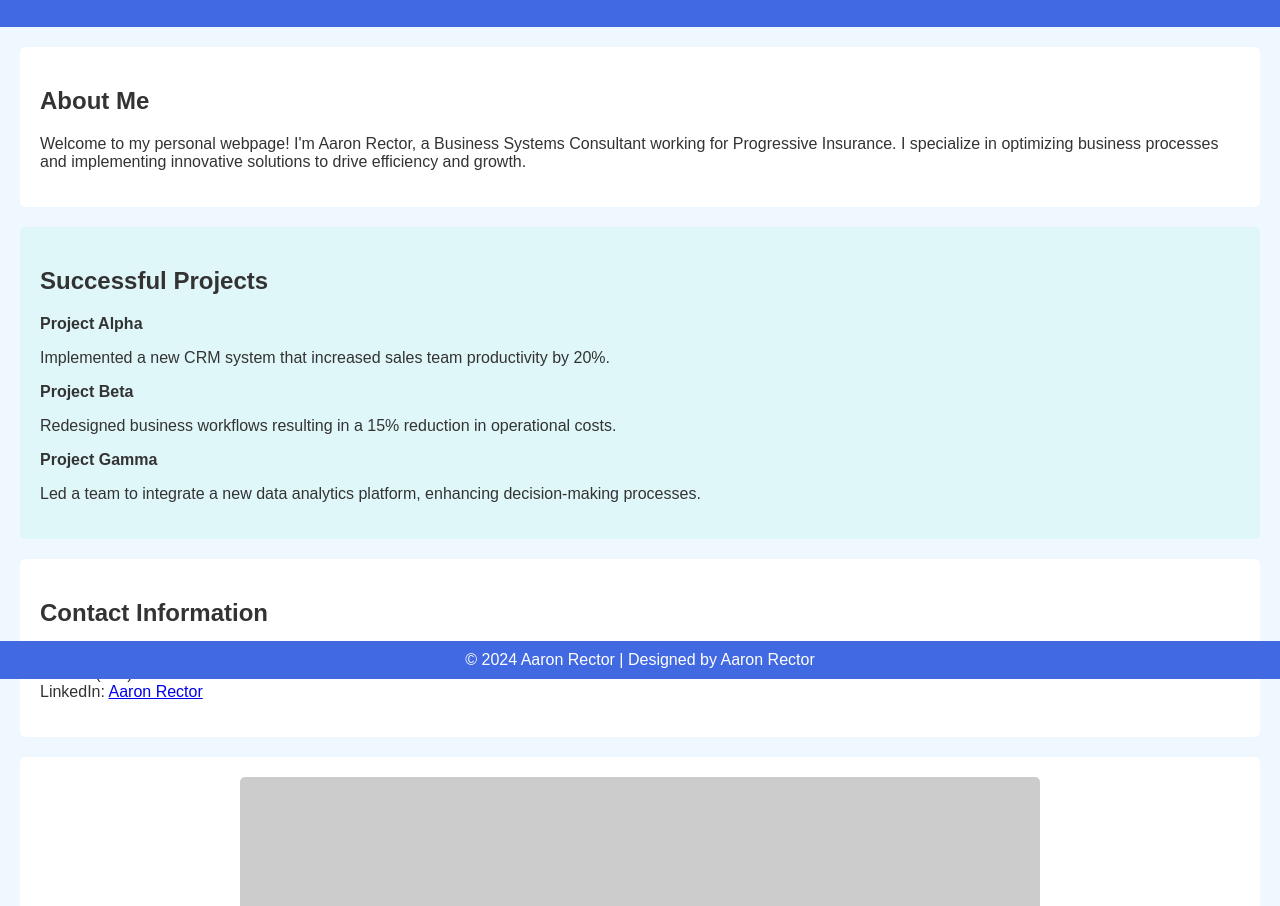
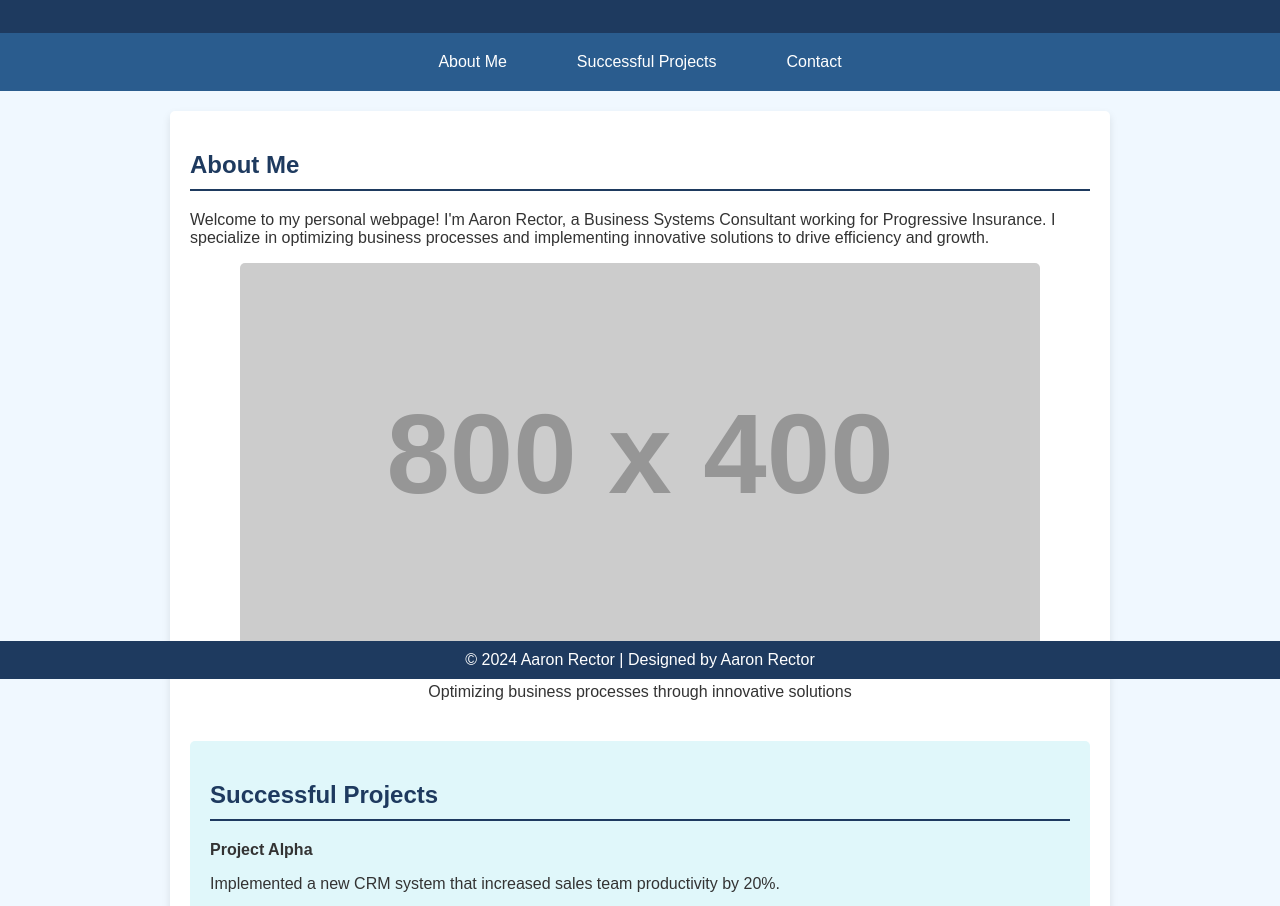
Before and after one commit to arector2010/.github.io, a plain HTML site: page index.html in a window 1280 px wide. Shown: the part 121-1027 px from the top of the page. Drawn offline with Linux system fonts and the light colour scheme; placeholder pictures from the web are drawn by us.

Commit message:
index.html

```diff
--- a/index.html
+++ b/index.html
@@ -15,35 +15,61 @@
         }
 
         header {
-            background-color: #4169e1; /* Royal blue */
+            background-color: #1e3a5f; /* Dark blue */
             color: #fff;
             text-align: center;
             padding: 20px 0;
         }
 
-        h1 {
-            margin-bottom: 10px;
+        nav {
+            display: flex;
+            justify-content: center;
+            background-color: #2a5c8e; /* Medium blue */
+            padding: 10px 0;
+        }
+
+        nav a {
+            color: #fff;
+            text-decoration: none;
+            margin: 0 15px;
+            padding: 10px 20px;
+            border-radius: 5px;
+            transition: background-color 0.3s;
+        }
+
+        nav a:hover {
+            background-color: #4169e1; /* Royal blue */
+        }
+
+        main {
+            display: flex;
+            justify-content: center;
+            padding: 20px;
+        }
+
+        .content {
+            max-width: 900px;
+            width: 100%;
+            background-color: #fff;
+            border-radius: 5px;
+            padding: 20px;
+            box-shadow: 0 4px 8px rgba(0, 0, 0, 0.1);
         }
 
         section {
-            padding: 20px;
-            margin: 20px;
-            background-color: #fff;
-            border-radius: 5px;
+            margin-bottom: 40px;
         }
 
-        footer {
-            text-align: center;
-            padding: 10px 0;
-            background-color: #4169e1; /* Royal blue */
-            color: #fff;
-            position: fixed;
-            bottom: 0;
-            width: 100%;
+        h2 {
+            color: #1e3a5f; /* Dark blue */
+            border-bottom: 2px solid #1e3a5f;
+            padding-bottom: 10px;
         }
 
         .projects {
             background-color: #e0f7fa; /* Light cyan */
+            padding: 20px;
+            border-radius: 5px;
         }
 
         .project-item {
@@ -63,6 +89,26 @@
         .graphic {
             text-align: center;
         }
+
+        .contact-info {
+            display: flex;
+            flex-direction: column;
+            align-items: center;
+        }
+
+        .contact-info p {
+            margin: 5px 0;
+        }
+
+        footer {
+            text-align: center;
+            padding: 10px 0;
+            background-color: #1e3a5f; /* Dark blue */
+            color: #fff;
+            position: fixed;
+            bottom: 0;
+            width: 100%;
+        }
     </style>
 </head>
 
@@ -72,12 +118,24 @@
         <p>Business Systems Consultant</p>
     </header>
 
-    <section>
+    <nav>
+        <a href="#about">About Me</a>
+        <a href="#projects">Successful Projects</a>
+        <a href="#contact">Contact</a>
+    </nav>
+
+    <main>
+        <div class="content">
+            <section id="about">
                 <h2>About Me</h2>
                 <p>Welcome to my personal webpage! I'm Aaron Rector, a Business Systems Consultant working for Progressive Insurance. I specialize in optimizing business processes and implementing innovative solutions to drive efficiency and growth.</p>
+                <div class="graphic">
+                    <img src="https://via.placeholder.com/800x400.png?text=Business+Systems+Consulting" alt="Business Systems Consulting Graphic">
+                    <p>Optimizing business processes through innovative solutions</p>
+                </div>
             </section>
 
-    <section class="projects">
+            <section id="projects" class="projects">
                 <h2>Successful Projects</h2>
                 <div class="project-item">
                     <p class="project-title">Project Alpha</p>
@@ -93,17 +151,16 @@
                 </div>
             </section>
 
-    <section>
+            <section id="contact">
                 <h2>Contact Information</h2>
-        <p>Email: your_email@example.com<br>
-            Phone: (440) 822-4698<br>
-            LinkedIn: <a href="https://www.linkedin.com/in/aaron-rector-3227b2126" target="_blank">Aaron Rector</a></p>
+                <div class="contact-info">
+                    <p>Email: your_email@example.com</p>
+                    <p>Phone: (123) 456-7890</p>
+                    <p>LinkedIn: <a href="https://www.linkedin.com/in/aaron-rector-3227b2126" target="_blank">Aaron Rector on LinkedIn</a></p>
+                </div>
             </section>
-
-    <section class="graphic">
-        <img src="https://via.placeholder.com/800x400.png?text=Business+Systems+Consulting" alt="Business Systems Consulting Graphic">
-        <p>Optimizing business processes through innovative solutions</p>
-    </section>
+        </div>
+    </main>
 
     <footer>
         &copy; 2024 Aaron Rector | Designed by Aaron Rector
```
Lines whose indentation alone changed are shown as unchanged.
